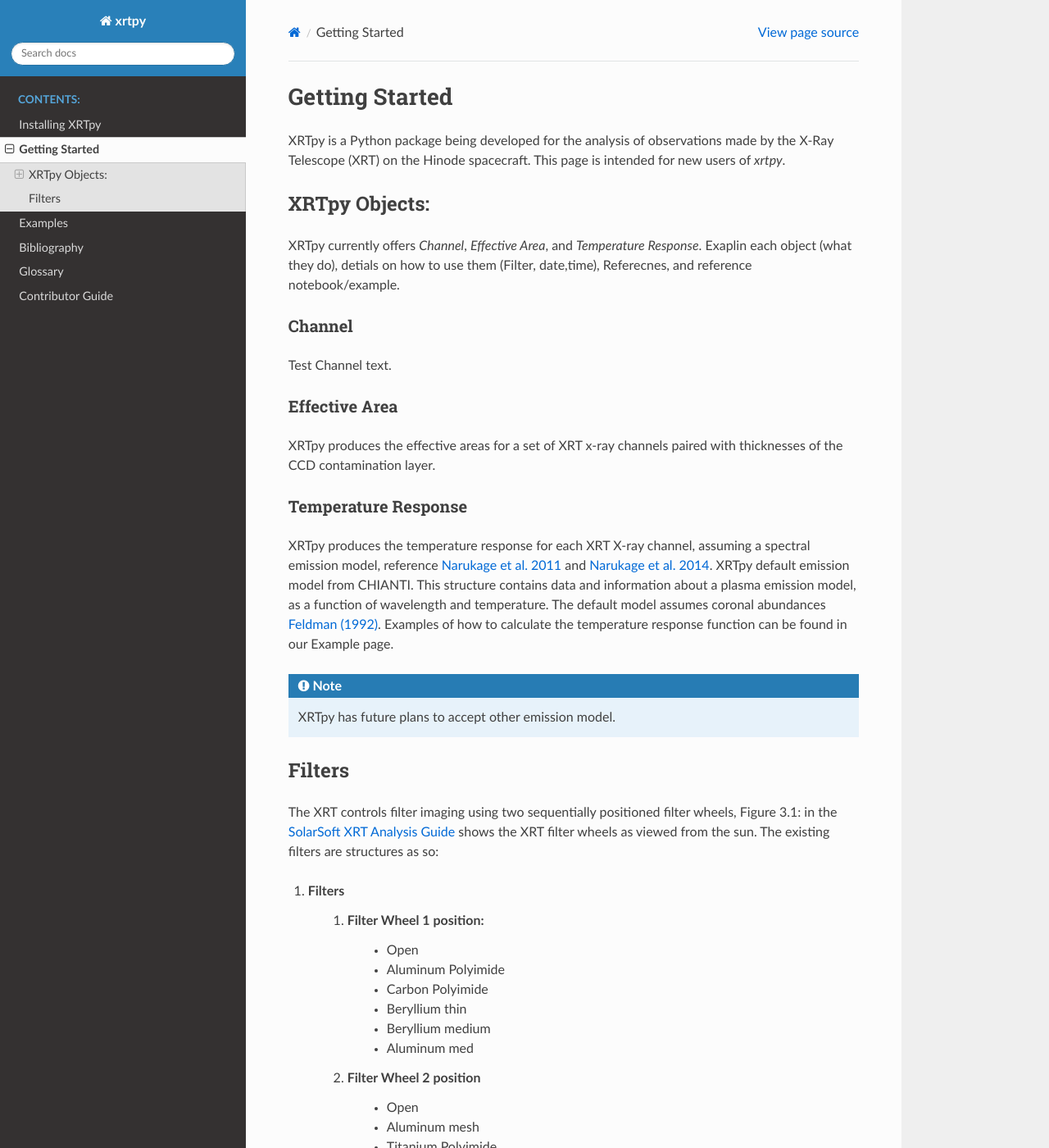
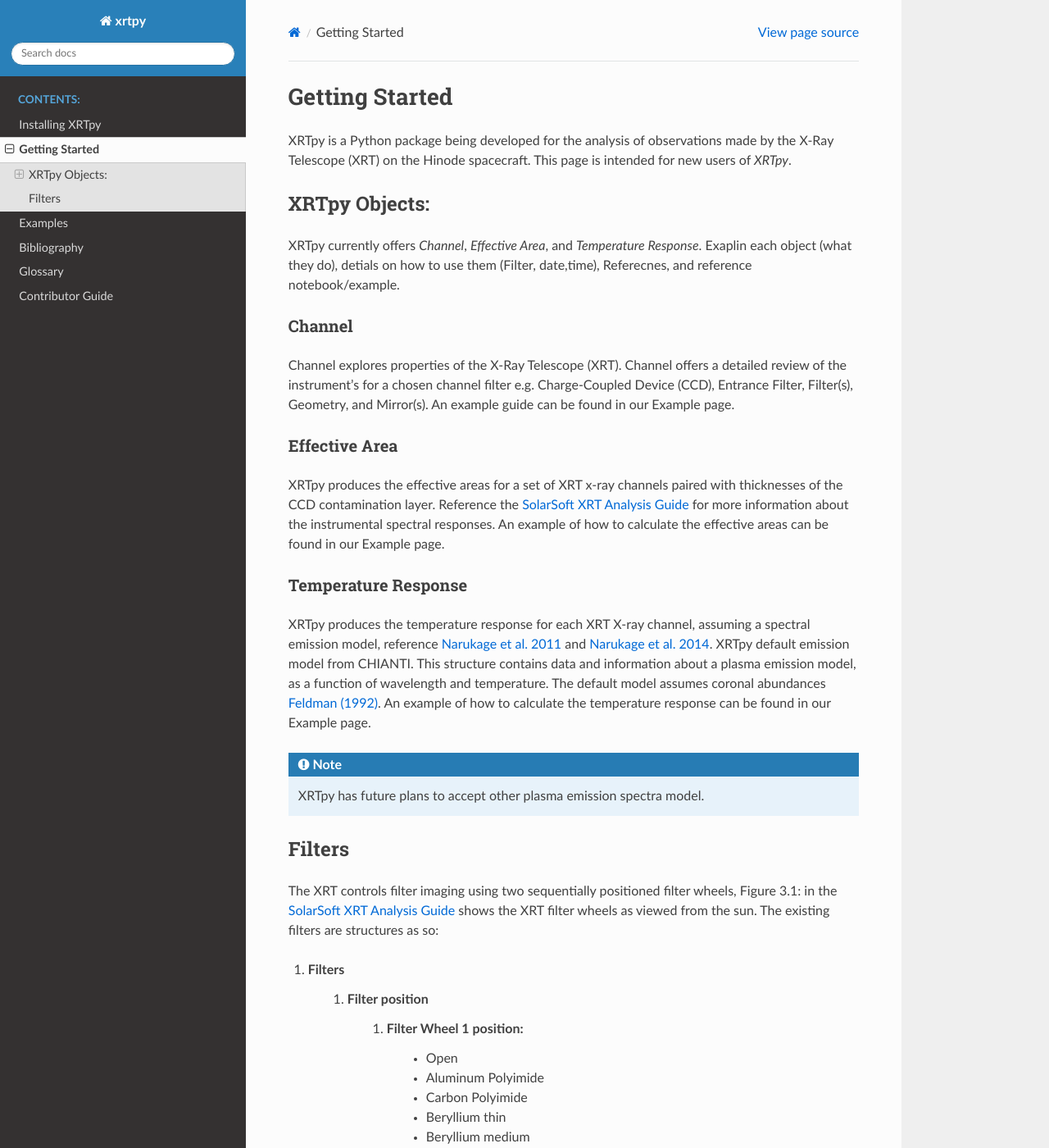
Before and after one commit to HinodeXRT/xrtpy, a Sphinx documentation site: the page built from docs/getting_started.rst, in a window 1280 px wide and 1400 px high. Shown: the whole window at 82% size. Built offline with Sphinx 7.4.7 and the Read the Docs theme 2.0.0, drawn with Linux system fonts in a browser that asks for light colours.

Commit message:
Adding text.

```diff
--- a/docs/getting_started.rst
+++ b/docs/getting_started.rst
@@ -3,7 +3,7 @@
 ===============
 
 XRTpy is a Python package being developed for the analysis of observations made by the X-Ray Telescope (XRT)
-on the Hinode spacecraft. This page is intended for new users of `xrtpy`.
+on the Hinode spacecraft. This page is intended for new users of `XRTpy`.
 
 XRTpy Objects:
 **************
@@ -13,20 +13,23 @@
 
 Channel
 -------
-Test Channel text.
+Channel explores properties of the X-Ray Telescope (XRT). Channel offers a detailed review of the instrument's for a chosen
+channel filter e.g. Charge-Coupled Device (CCD), Entrance Filter, Filter(s), Geometry, and Mirror(s). An example guide can be found in our Example page.
 
 Effective Area
 --------------
 XRTpy produces the effective areas for a set of XRT x-ray channels paired with thicknesses of the CCD contamination layer.
+Reference the `SolarSoft XRT Analysis Guide`_ for more information about the instrumental spectral responses.
+An example of how to calculate the effective areas can be found in our Example page.
 
 Temperature Response
 --------------------
 XRTpy produces the temperature response for each XRT X-ray channel, assuming a spectral emission model, reference `Narukage et al. 2011`_ and `Narukage et al. 2014`_.
 XRTpy default emission model from CHIANTI. This structure contains data and information about a plasma emission model, as a function of wavelength and temperature.
-The default model assumes coronal abundances `Feldman (1992)`_. Examples of how to calculate the temperature response function can be found in our Example page.
+The default model assumes coronal abundances `Feldman (1992)`_. An example of how to calculate the temperature response can be found in our Example page.
 
 .. note::
-   XRTpy has future plans to accept other emission model.
+   XRTpy has future plans to accept other plasma emission spectra model.
 
 Filters
 *******
@@ -34,13 +37,14 @@
 The existing filters are structures as so:
 
 #. Filters
-    #. Filter Wheel 1 position:
-        - Open
-        -  Aluminum Polyimide
-        -  Carbon Polyimide
-        -  Beryllium thin
-        -  Beryllium medium
-        -  Aluminum med
+    #. Filter position
+        #. Filter Wheel 1 position:
+            -  Open
+            -  Aluminum Polyimide
+            -  Carbon Polyimide
+            -  Beryllium thin
+            -  Beryllium medium
+            -  Aluminum med
     #. Filter Wheel 2 position
         -  Open
         -  Aluminum mesh
```
